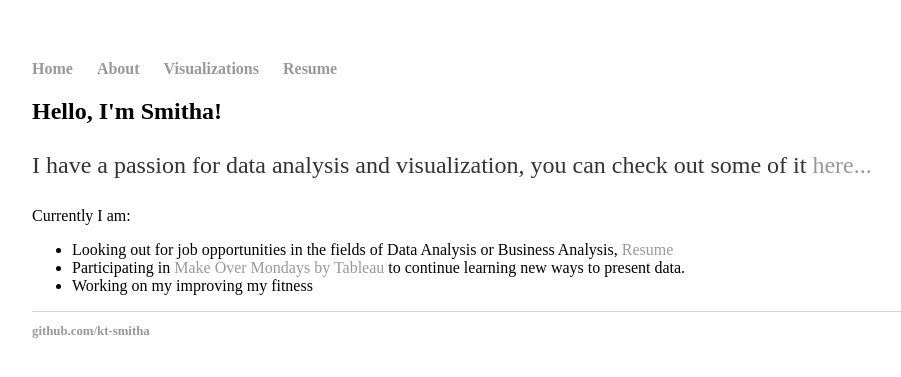
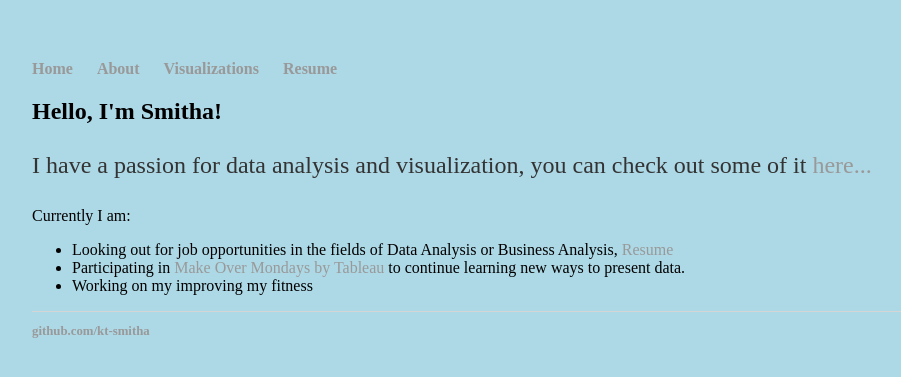
Before and after one commit to kt-smitha/kt-smitha.github.io, a Jekyll site: the page built from index.html, in a window 1280 px wide. Shown: the top 377 px of the page, without its empty margins (160-1061 px from the left). Built offline with Jekyll 4.4.1, drawn with Linux system fonts in a browser that asks for light colours.

Commit message:
Update main.css

```diff
--- a/css/main.css
+++ b/css/main.css
@@ -1,6 +1,7 @@
 body {
     margin: 60px auto;
     width: 70%;
+    background-color: lightblue
 }
 nav ul, footer ul {
     font-family:'Roboto Slab';
```
